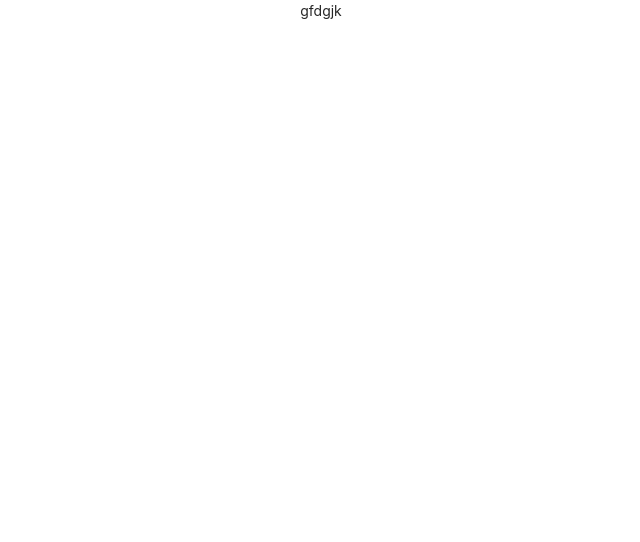
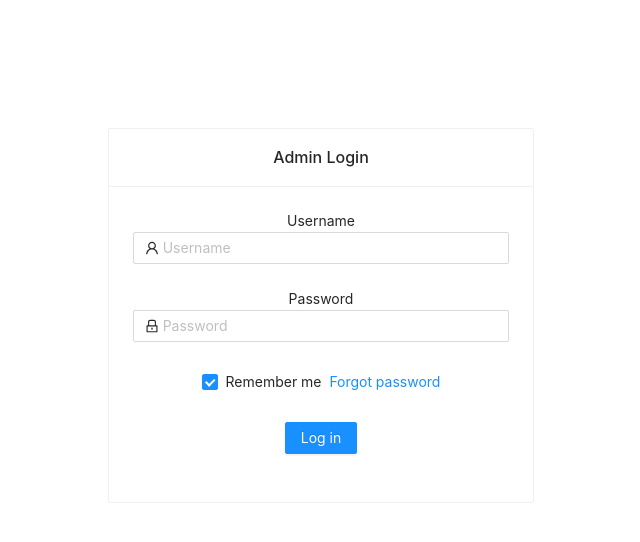
Before and after one commit to Harsha-Amarasinghe/Test-Auth, a React (Create React App) app in the folder user-authentication/: page / in a window 1280 px wide. Shown: the top 542 px of the page, without its empty margins (319-959 px from the left). Built offline with nearby package versions, Linux system fonts and the light colour scheme.

Commit message:
AdminLogin

```diff
--- a/user-authentication/src/App.js
+++ b/user-authentication/src/App.js
@@ -1,11 +1,13 @@
 import logo from './logo.svg';
 import "antd/dist/antd.css";
 import './App.css';
+import { Button } from 'antd';
+import AdminLogin from './components/AdminLogin';
 
 function App() {
   return (
     <div className="App">
-      gfdgjk
+      <AdminLogin />
     </div>
   );
 }
--- /dev/null
+++ b/user-authentication/src/components/AdminLogin.jsx
@@ -0,0 +1,83 @@
+import React from 'react'
+import { Form, Input, Button, Checkbox } from "antd";
+import { UserOutlined, LockOutlined } from "@ant-design/icons";
+import { Row, Col } from "antd";
+import { Card } from "antd";
+
+
+const AdminLogin = () => {
+    const onFinish = (values) => {
+        console.log("Received values of form: ", values);
+      };
+
+      return (
+        <div>
+          <Row style={{ padding: "10% 0" }}>
+            <Col span={8}></Col>
+            <Col span={8}>
+              <Card title="Admin Login" alignment="center">
+                <Form
+                  name="normal_login"
+                  className="login-form"
+                  initialValues={{ remember: true }}
+                  onFinish={onFinish}
+                >
+                  <Form.Item
+                    name="username"
+                    rules={[
+                      {
+                        required: true,
+                        message: "Please input your Username!",
+                      },
+                    ]}
+                  >
+                    Username
+                    <Input
+                      prefix={<UserOutlined className="site-form-item-icon" />}
+                      placeholder="Username"
+                    />
+                  </Form.Item>
+                  <Form.Item
+                    name="password"
+                    rules={[
+                      {
+                        required: true,
+                        message: "Please input your Password!",
+                      },
+                    ]}
+                  >
+                    Password
+                    <Input
+                      prefix={<LockOutlined className="site-form-item-icon" />}
+                      type="password"
+                      placeholder="Password"
+                    />
+                  </Form.Item>
+                  <Form.Item>
+                    <Form.Item name="remember" valuePropName="checked" noStyle>
+                      <Checkbox>Remember me</Checkbox>
+                    </Form.Item>
+                    <a className="login-form-forgot" href="">
+                      Forgot password
+                    </a>
+                  </Form.Item>
+                  <Form.Item>
+                    <Button
+                      type="primary"
+                      htmlType="submit"
+                      className="login-form-button"
+                    >
+                      Log in
+                    </Button>
+
+                  </Form.Item>
+                </Form>
+              </Card>
+            </Col>
+            <Col span={8}></Col>
+          </Row>
+        </div>
+      );
+}
+
+export default AdminLogin
```
